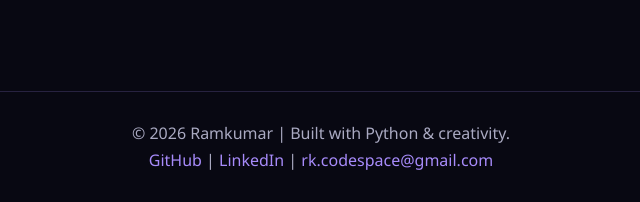
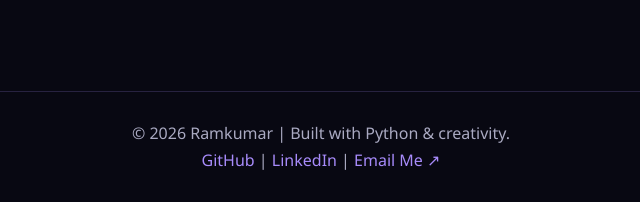
Before and after one commit to rkcodespace-byte/rk-portfolio, a FastAPI app: page / in a window 1280 px wide. Shown: the part 3157-3359 px from the top of the page, without its empty margins (319-959 px from the left). Run offline with FastAPI, Linux system fonts and the light colour scheme.

Commit message:
Fix portfolio links

```diff
--- a/templates/index.html
+++ b/templates/index.html
@@ -35,12 +35,12 @@
                 <a class="btn" href="#projects">Explore My Work</a>
                 <a class="btn secondary" href="#contact">Contact Me</a>
 
-                <a class="btn secondary"
-                    href="https://github.com/rkcodespace-byte"
+                <a href="https://github.com/rkcodespace-byte"
                     target="_blank"
                     rel="noopener noreferrer">
                         GitHub ↗
                 </a>
+
 
                 <a class="btn secondary"
                     href="https://www.linkedin.com/in/rkcodespace/"
@@ -49,8 +49,9 @@
                         LinkedIn ↗
                 </a>
 
-                <a class="btn secondary"
-                    href="rk.codespace@gmail.com">
+                <a href="https://mail.google.com/mail/?view=cm&amp;fs=1&amp;to=rk.codespace%40gmail.com"
+                    target="_blank"
+                    rel="noopener noreferrer">
                         Email Me ↗
                 </a>
             </div>
@@ -150,8 +151,10 @@
                 target="_blank"
                 rel="noopener noreferrer">LinkedIn</a>
             |
-            <a href="rk.codespace@gmail.com">
-                rk.codespace@gmail.com
+            <a href="https://mail.google.com/mail/?view=cm&amp;fs=1&amp;to=rk.codespace%40gmail.com"
+                target="_blank"
+                rel="noopener noreferrer">
+                    Email Me ↗
             </a>
         </p>
     </footer>
```
